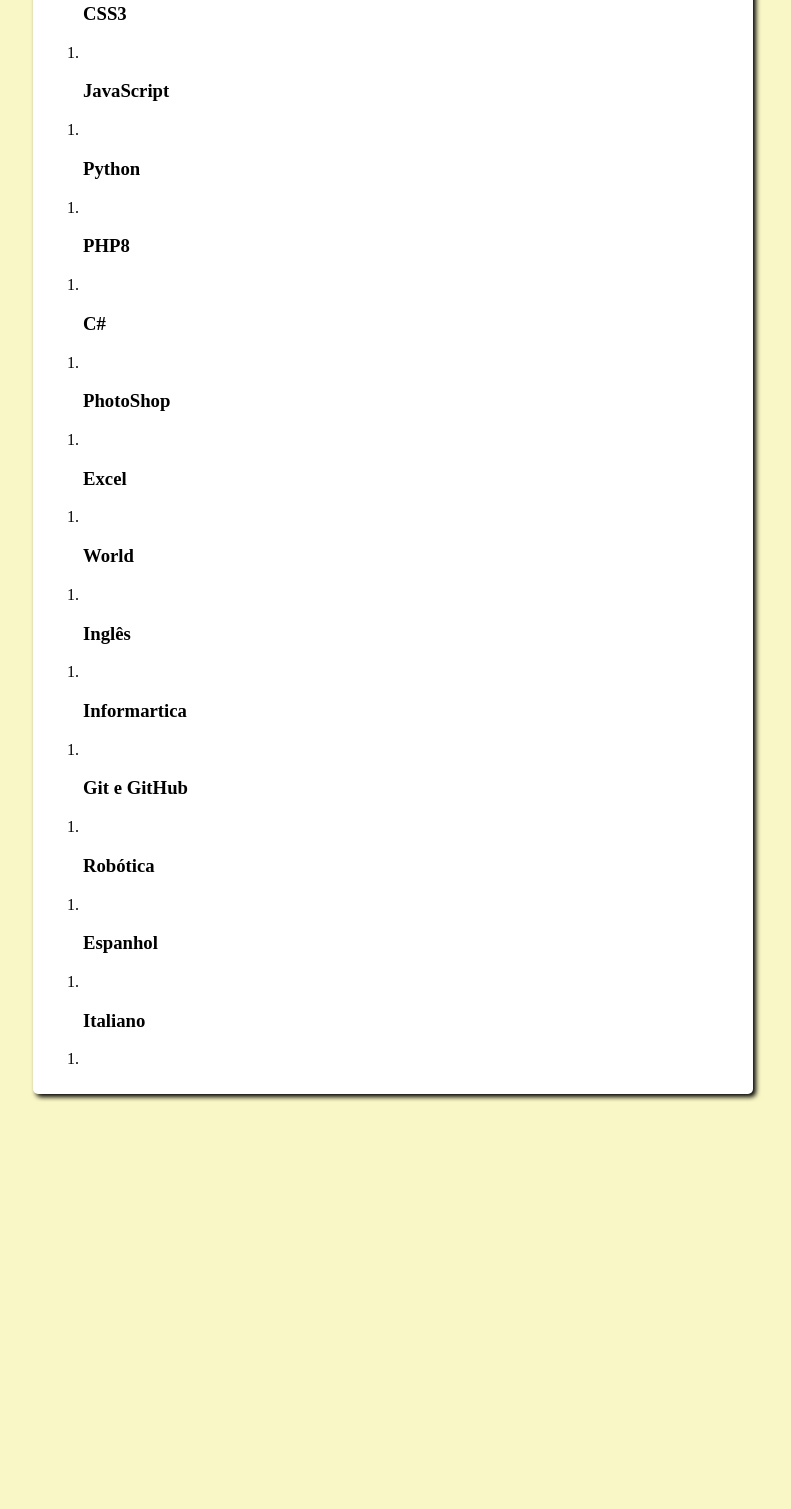
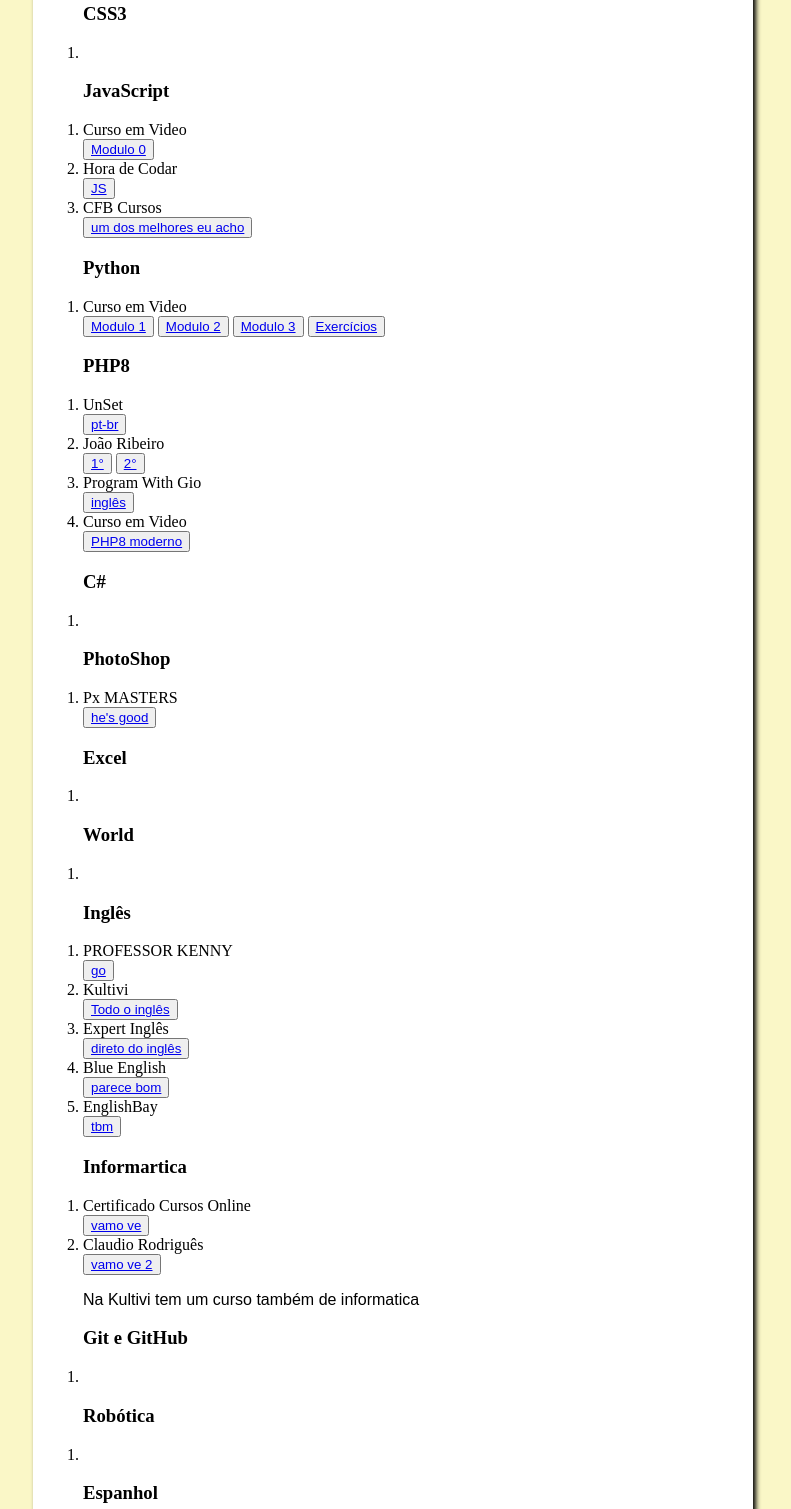
Before and after one commit to JuLC0d1/mechendo-com-codigos, a plain HTML site: page MEU SITE/Cursos.html in a window 1280 px wide. Shown: the part 336-1845 px from the top of the page, without its empty margins (247-1038 px from the left). Before the commit the page ends 1438 px from the top, so only its background shows below. Drawn offline with Linux system fonts and the light colour scheme.

Commit message:
adicionando os primeiros cursos

```diff
--- a/MEU SITE/Cursos.html
+++ b/MEU SITE/Cursos.html
@@ -10,6 +10,10 @@
     <title>Meus Cursos</title>
 
     <link rel="stylesheet" href="style.css">
+
+    <script>
+        //coloca uns javascript aqui pfv
+    </script>
 
 </head>
 <body>
@@ -36,17 +40,18 @@
                 <h3>HTML5</h3>
                 <li> Curso em video</li>
 
-                <button><a href="" target="_blank" rel="external">Modulo 1</a></button>
+                <button><a href="https://youtube.com/playlist?list=PLHz_AreHm4dkZ9-atkcmcBaMZdmLHft8n" target="_blank" rel="external">Modulo 1</a></button>
 
-                <button><a href="" target="_blank" rel="external">Modulo 2</a></button>
+                <button><a href="https://youtube.com/playlist?list=PLHz_AreHm4dlUpEXkY1AyVLQGcpSgVF8s" target="_blank" rel="external">Modulo 2</a></button>
 
-                <button><a href="" target="_blank" rel="external">Modulo 3</a></button>
+                <button><a href="https://youtube.com/playlist?list=PLHz_AreHm4dmcAviDwiGgHbeEJToxbOpZ" target="_blank" rel="external">Modulo 3</a></button>
 
-                <button><a href="" target="_blank" rel="external">Modulo 4</a></button>
+                <button><a href="https://youtube.com/playlist?list=PLHz_AreHm4dkcVCk2Bn_fdVQ81Fkrh6WT" target="_blank" rel="external">Modulo 4</a></button>
 
                 <button><a href="../obras.html" target="_blank" rel="external">Modulo 5</a></button>
 
                 <li>CFB Cursos</li>
+
                 <button><a href="" target="_blank" rel="external">Html5</a></button>
             </div>
 
@@ -71,7 +76,17 @@
 
         <h3>JavaScript</h3>
 
-        <li></li>
+        <li>Curso em Video</li>
+
+        <button><a href="https://youtube.com/playlist?list=PLHz_AreHm4dlsK3Nr9GVvXCbpQyHQl1o1" target="_blank" rel="external">Modulo 0</a></button>
+
+        <li>Hora de Codar</li>
+
+        <button><a href="https://youtube.com/playlist?list=PLnDvRpP8BneysKU8KivhnrVaKpILD3gZ6" target="_blank" rel="external">JS</a></button>
+
+        <li>CFB Cursos</li>
+
+        <button><a href="https://youtube.com/playlist?list=PLx4x_zx8csUg_AxxbVWHEyAJ6cBdsYc0T" target="_blank" rel="external">um dos melhores eu acho</a></button>
 
     </div>
 </ol>
@@ -83,7 +98,15 @@
 
         <h3>Python</h3>
 
-        <li></li>
+        <li>Curso em Video</li>
+
+        <button><a href="https://youtube.com/playlist?list=PLHz_AreHm4dlKP6QQCekuIPky1CiwmdI6" target="_blank" rel="external">Modulo 1</a></button>
+
+        <button><a href="https://youtube.com/playlist?list=PLHz_AreHm4dk_nZHmxxf_J0WRAqy5Czye" target="_blank" rel="external">Modulo 2</a></button>
+
+        <button><a href="https://youtube.com/playlist?list=PLHz_AreHm4dksnH2jVTIVNviIMBVYyFnH" target="_blank" rel="external">Modulo 3</a></button>
+
+        <button><a href="https://youtube.com/playlist?list=PLHz_AreHm4dm6wYOIW20Nyg12TAjmMGT-" target="_blank" rel="external">Exercícios</a></button>
 
     </div>
 </ol>
@@ -95,7 +118,23 @@
 
         <h3>PHP8</h3>
 
-        <li></li>
+        <li>UnSet</li>
+
+        <button><a href="https://youtube.com/playlist?list=PL0N5TAOhX5E9eJ9Ix6YUIgEw3lNmaIEE9" target="_blank" rel="external">pt-br</a></button>
+
+        <li>João Ribeiro</li>
+
+        <button><a href="https://youtube.com/playlist?list=PLXik_5Br-zO9Z8l3CE8zaIBkVWjHOboeL" target="_blank" rel="external">1°</a></button>
+
+        <button><a href="https://youtube.com/playlist?list=PLXik_5Br-zO9wODVI0j58VuZXkITMf7gZ" target="_blank" rel="external">2°</a></button>
+
+        <li>Program With Gio</li>
+
+        <button><a href="https://youtube.com/playlist?list=PLr3d3QYzkw2xabQRUpcZ_IBk9W50M9pe-" target="_blank" rel="external">inglês</a></button>
+
+        <li>Curso em Video</li>
+
+        <button><a href="https://youtube.com/playlist?list=PLHz_AreHm4dlFPrCXCmd5g92860x_Pbr_" target="_blank" rel="external">PHP8 moderno</a></button>
 
     </div>
 </ol>
@@ -119,7 +158,9 @@
 
         <h3>PhotoShop</h3>
 
-        <li></li>
+        <li>Px MASTERS</li>
+
+        <button><a href="https://youtube.com/playlist?list=PLquSXjlsANIX1dUMzYkkjI7w4gbH8KO7a" target="_blank" rel="external">he's good</a></button>
 
     </div>
 </ol>
@@ -155,7 +196,25 @@
 
         <h3>Inglês</h3>
 
-        <li></li>
+        <li>PROFESSOR KENNY</li>
+
+        <button><a href="https://youtube.com/playlist?list=PL41dMNqXopt85RhRgFp_jdoI5Bz7DUG-c" target="_blank" rel="external">go</a></button>
+
+        <li>Kultivi</li>
+
+        <button><a href="https://www.youtube.com/@kultiviseuingles/featured" target="_blank" rel="external">Todo o inglês</a></button>
+
+        <li>Expert Inglês</li>
+
+        <button><a href="https://youtube.com/playlist?list=PLZk0TJZc175FyDuhSx2dWIjre_trY0-k0" target="_blank" rel="external">direto do inglês</a></button>
+
+        <li>Blue English</li>
+
+        <button><a href="https://youtube.com/playlist?list=PLwXhg5fc7iVShymSxULvHvpbyQFrLXcDB" target="_blank" rel="external">parece bom</a></button>
+
+        <li>EnglishBay</li>
+
+        <button><a href="https://youtube.com/playlist?list=PLZ65xj2SRHQB0T2GGk-R7bYxorKUkcyoj" target="_blank" rel="external">tbm</a></button>
 
     </div>
 </ol>
@@ -167,7 +226,15 @@
 
         <h3>Informartica</h3>
 
-        <li></li>
+        <li>Certificado Cursos Online</li>
+
+        <button><a href="https://youtube.com/playlist?list=PL-QAz5R5Rlm7wn20xLTIr84gbS2XkzqEZ" target="_blank" rel="external">vamo ve</a></button>
+
+        <li>Claudio Rodriguês</li>
+
+        <button><a href="https://youtube.com/playlist?list=PLZDdFZPHJ2t-RfyurI5GyEixz0y2yCSGp" target="_blank" rel="external">vamo ve 2</a></button>
+
+        <p>Na Kultivi tem um curso também de informatica</p>
 
     </div>
 </ol>
@@ -220,11 +287,7 @@
     </div>
 </ol>
 
-
-
-
 </div>
-
 
 </main>
 
```
